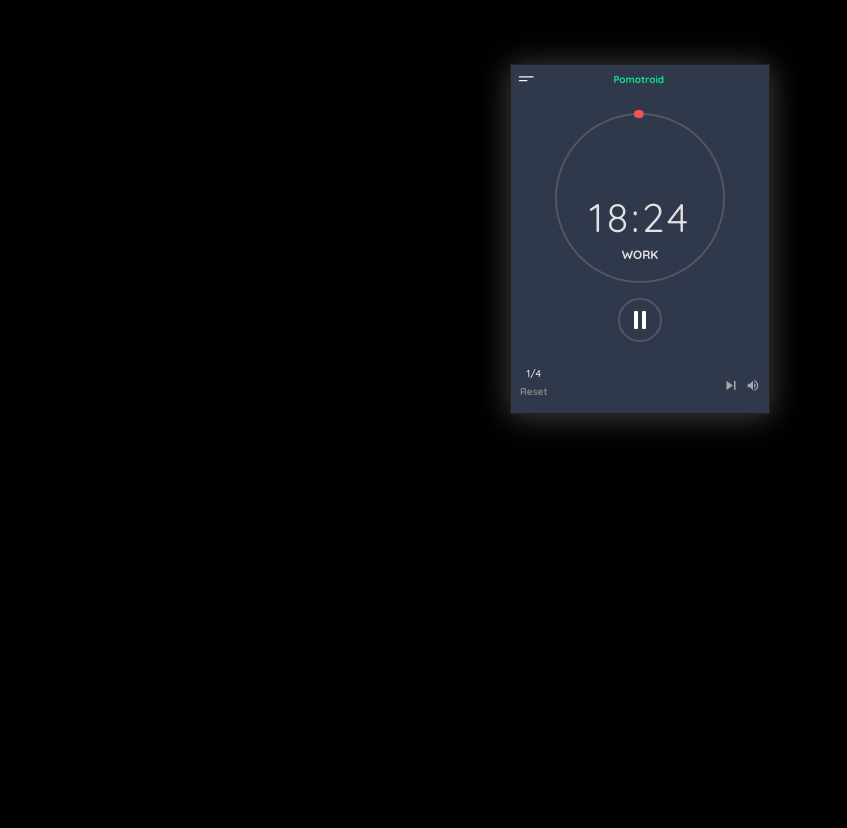
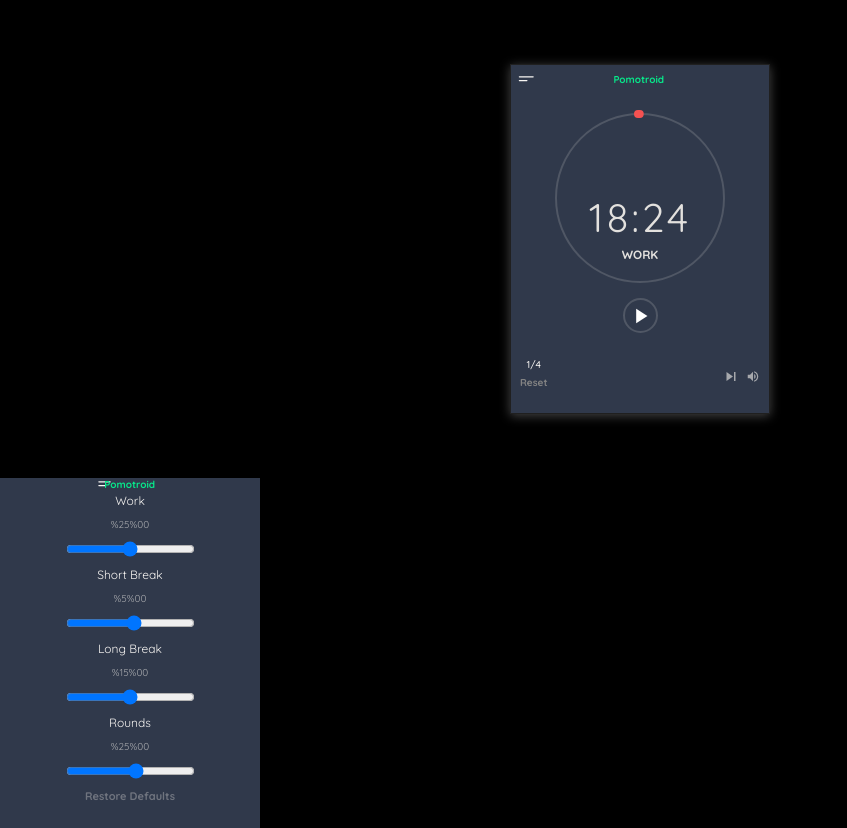
Before and after one commit to ArrowComputingTech/pomodoro, a website: page index.html in a window 1280 px wide. Shown: the whole page, without its empty margins (0-847 px from the left). Before the commit the page ends 800 px from the top, so only its background shows below. Drawn offline with Linux system fonts and the light colour scheme.

Commit message:
almosted centered the pause and play button

```diff
--- a/assets/css/main.css
+++ b/assets/css/main.css
@@ -38,7 +38,8 @@
     padding: 8px 4px 2px 4px;
     margin: 5% auto;
     border: 1px solid rgb(32, 32, 32);
-    box-shadow: 0 2px 30px rgba(165, 165, 165, 0.411);
+    box-shadow: 0 2px 10px rgba(165, 165, 165, 0.411);
+    position: relative;
 }
 
 /*************************
@@ -139,17 +140,47 @@
     Puase Play Styles
 **************************/
 .main__pause {
-    display: flex;
-    align-items: center;
     margin-top: 15px;
     border: 2px solid var(--faded-ring);
     border-radius: 50%;
     padding: 8px;
+    height: 35px;
+    width: 35px;
+    position: relative;
 }
 
 .main__pause svg {
     stroke: #fff;
     cursor: pointer;
+    width: 18px;
+    fill: #fff;
+}
+
+.action_button {
+    position: absolute;
+    /*top: calc(35px / 5);
+    left: calc(2 / 35px);*/
+    top: 50%;
+    left: 50%;
+    transform: translate(-50%, -50%);
+}
+
+#play_button {
+    /*top: calc(35px / 5);
+    left: calc(2 / 35px);*/
+    top: 50%;
+    left: 50%;
+    transform: translate(-40%, -50%);
+}
+
+#pause_button {
+    display: none;
+    /* top: calc(35px / 8);
+    left: calc(35px / 5.333) */
+    top: 50%;
+    left: 50%;
+    transform: translate(-50%, -50%);
+
 }
 
 /*************************
@@ -219,3 +250,16 @@
     width: 14px;
     margin-left: 5px;
 }
+
+
+/* Testing */
+#p {
+    background-color: #fff;
+}
+
+/* MAIN */
+
+.main__options {
+    overflow: hidden;
+    position: absolute;
+}
--- a/assets/scripts/main.js
+++ b/assets/scripts/main.js
@@ -50,12 +50,75 @@
 /*
 Table of Contents
     1. Pause and Play alternate
-        -
+    2. Slide Menu
 
+    SOMENUMBER. Event Listeners
 */
 
-const play = querySelector('main__pause svg');
+/***********************
+Pause and Play Alternate
+************************/
+const playFunctions = {
+    play: 'assets/images/play.svg',
+    pause: 'assets/images/pause.svg'
+}
 
-play.addEventListener('click', (event) => {
+// const play = document.getElementById('p');
+const playButton = document.getElementById('play_button');
+const pauseButton = document.getElementById('pause_button');
 
-});
+// function switchImage() {
+//     if (play.src.endsWith(playFunctions.pause)) {
+//         play.src = playFunctions.play;
+//     } else {
+//         play.src = playFunctions.pause;
+//     }
+// }
+
+function play() {
+    playButton.style.display = 'none';
+    pauseButton.style.display = 'block';
+}
+
+function pause() {
+    playButton.style.display = 'block';
+    pauseButton.style.display = 'none';
+}
+
+
+
+/***********************
+    Event Listeners
+************************/
+// play.addEventListener('click', switchImage)
+playButton.addEventListener('click', play)
+pauseButton.addEventListener('click', pause)
+
+
+    /*
+    let i = 0
+        an object {
+            img1: './assets/images/play.svg',
+            img2: './assets/images/pause.svg'
+
+        }
+        i += 1
+        i -= 1
+     */
+
+
+// function switchThis(type) {
+//     return play.src = type;
+// }
+
+// function foo() {
+
+// }
+
+// switchThis(playImages[image1]);
+
+
+
+
+
+// http://jsfiddle.net/cCvtL/1/
--- a/index.html
+++ b/index.html
@@ -42,7 +42,9 @@
                 </div>
 
                 <div class="main__pause">
-                        <svg xmlns="http://www.w3.org/2000/svg" width="24" height="24" viewBox="0 0 22 24" fill="none" stroke="currentColor" stroke-width="2" stroke-linecap="round" stroke-linejoin="round" class="feather feather-pause"><rect x="6" y="4" width="2" height="16"></rect><rect x="14" y="4" width="2" height="16"></rect></svg>
+                        <!-- <img id="p" src="./assets/images/pause.svg" /> -->
+                        <svg id="play_button" class="action_button" xmlns="http://www.w3.org/2000/svg" viewBox="0 0 512 512"><path d="M96 52v408l320-204L96 52z"/></svg>
+                        <svg id="pause_button" class="action_button" xmlns="http://www.w3.org/2000/svg" width="24" height="24" viewBox="0 0 22 24" fill="none" stroke="currentColor" stroke-width="2" stroke-linecap="round" stroke-linejoin="round" class="feather feather-pause"><rect x="6" y="4" width="2" height="16"></rect><rect x="14" y="4" width="2" height="16"></rect></svg>
                 </div>
             </main>
 
@@ -60,8 +62,8 @@
             </footer>
         </div>
 
-        <!-- Option page -->
-        <!-- <main class='main__options'>
+        <!-- Settings page -->
+        <main class='main__options'>
         <header class="header">
                 <nav class="header__nav">
                     <svg xmlns="http://www.w3.org/2000/svg" width="15" height="15" viewBox="0 0 24 24" fill="none" stroke="currentColor" stroke-width="2" stroke-linecap="round" stroke-linejoin="round" class="feather feather-menu">
@@ -90,7 +92,7 @@
 
             <h3 class="option__restart">Restore Defaults</h3>
         </main>
-    -->
+
 
         <!-- Scripts -->
         <script src="./assets/scripts/main.js"></script>
```
Also changed, not shown: assets/images/pause.svg (renamed from assets/images/pause (1).svg).
